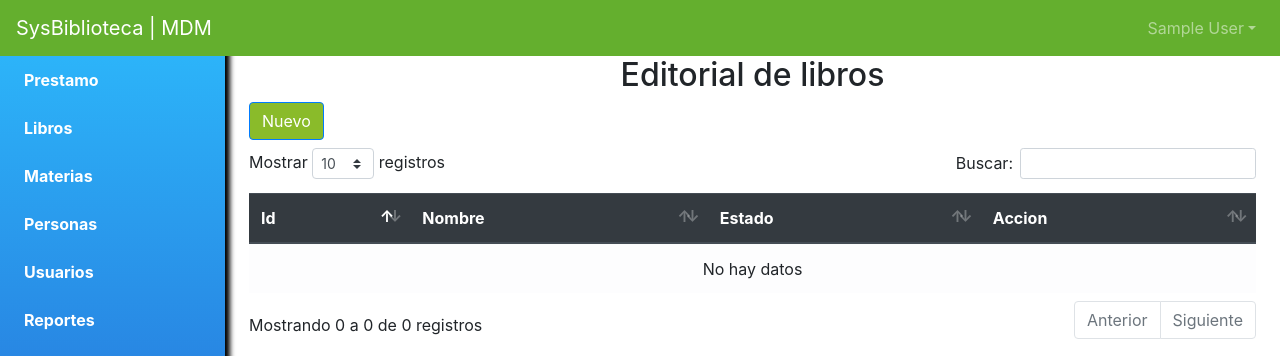
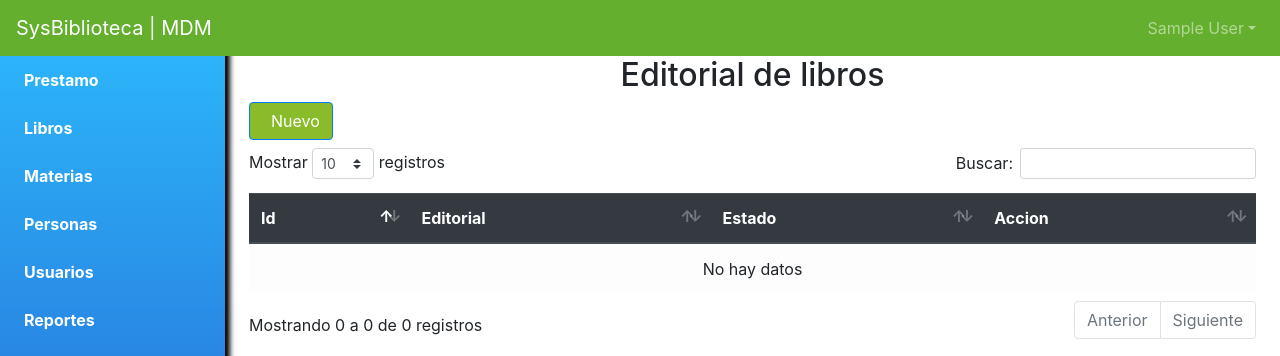
Before and after one commit to IngNex/system_library_mvc, a PHP site: page /SistemaBiblioteca/editorial in a window 1280 px wide. Shown: the top 356 px of the page. Run offline with PHP 8.4, Linux system fonts and the light colour scheme; the visitor is signed in with stand-in values (Sample User, id 1); data that the repository does not hold is empty; some libraries are stand-ins or nearby versions.

Commit message:
complete editorial

```diff
--- a/Views/editorial/listar.php
+++ b/Views/editorial/listar.php
@@ -5,13 +5,13 @@
             <div class="row">
                 <div class="col-lg-12">
                 <h2 class="text-center">Editorial de libros</h2>
-                    <button class="btn btn-primary mb-2" type="button" data-toggle="modal" data-target="#nuevoEditorial">Nuevo</button>
+                    <button class="btn btn-primary mb-2" type="button" data-toggle="modal" data-target="#nuevoEditorial"><i class="fas fa-plus-square"></i>&nbsp;&nbsp;Nuevo</button>
                     <div class="table-responsive">
                         <table class="table table-light mt-4" id="table">
                             <thead class="thead-dark">
                                 <tr>
                                     <th>Id</th>
-                                    <th>Nombre</th>
+                                    <th>Editorial</th>
                                     <th>Estado</th>
                                     <th>Accion</th>
                                 </tr>
@@ -29,6 +29,7 @@
                                         <td><?php echo $editorial['editorial']; ?></td>
                                         <td><?php echo $estado; ?></td>
                                         <td>
+                                            <div class="text-center">
                                             <a class="btn btn-primary" href="<?php echo base_url() ?>editorial/editar?id=<?php echo $editorial['id']; ?>"><i class="fas fa-edit"></i></a>
                                             <?php if ($editorial['estado'] == 1) { ?>
                                                 <form method="post" action="<?php echo base_url() ?>editorial/eliminar" class="d-inline eliminar">
@@ -41,6 +42,7 @@
                                                     <button class="btn btn-success" type="submit"><i class="fas fa-audio-description"></i></button>
                                                 </form>
                                             <?php } ?>
+                                            </div>
                                         </td>
                                     </tr>
                                 <?php } ?>
@@ -54,7 +56,7 @@
             <div class="modal-dialog" role="document">
                 <div class="modal-content">
                     <div class="modal-header">
-                        <h5 class="modal-title text-white" id="my-modal-title">Registro Editorial</h5>
+                        <h5 class="modal-title text-black" id="my-modal-title">Registro Editorial</h5>
                         <button class="close" data-dismiss="modal" aria-label="Close">
                             <span aria-hidden="true">&times;</span>
                         </button>
@@ -64,7 +66,7 @@
                             <div class="row">
                                 <div class="col-md-12">
                                     <div class="form-group">
-                                        <label for="nombre">Nombre</label>
+                                        <label for="nombre">Editorial</label>
                                         <input id="nombre" class="form-control" type="text" name="nombre" required placeholder="Nombre del editorial">
                                     </div>
                                 </div>
```
